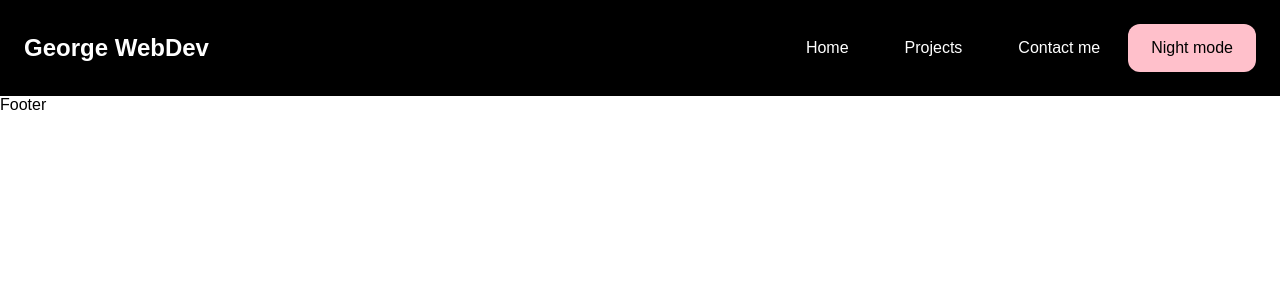
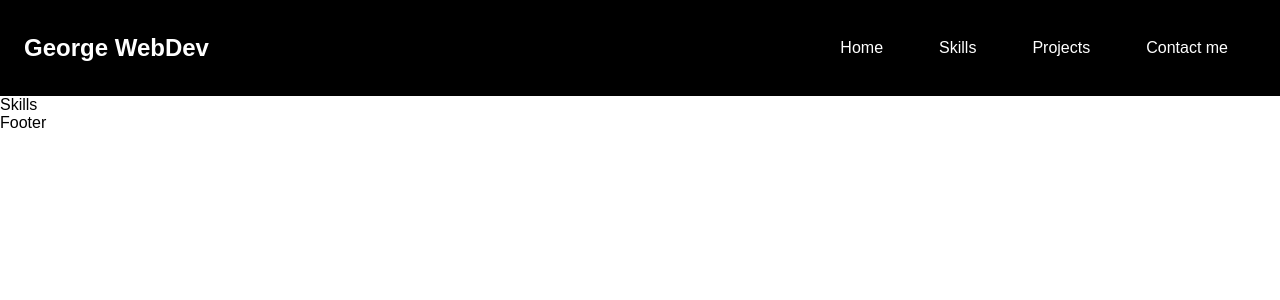
Before and after one commit to GeorgiPetrushev/my-portfolio, a React (Create React App) app: page /skills in a window 1280 px wide. Shown: the top 300 px of the page. Built offline with nearby package versions, Linux system fonts and the light colour scheme.

Commit message:
add skills page

```diff
--- a/src/App.js
+++ b/src/App.js
@@ -1,8 +1,9 @@
-import Header from "./components/Header.js";
-import Home from "./components/Home.js";
-import Projects from "./components/Projects.js";
-import ContactMe from "./components/ContactMe.js";
-import Footer from "./components/Footer.js";
+import Header from "./components/Header.jsx";
+import Home from "./components/Home.jsx";
+import Projects from "./components/Projects.jsx";
+import ContactMe from "./components/ContactMe.jsx";
+import Footer from "./components/Footer.jsx";
+import Skills  from "./components/Skills.jsx";
 import { BrowserRouter, Routes, Route } from "react-router-dom";
 
 function App() {
@@ -11,6 +12,7 @@ function App() {
       <Header />
       <Routes>
         <Route path="/" element={<Home />} />
+        <Route path="/skills" element={<Skills />} />
         <Route path="/projects" element={<Projects />} />
         <Route path="/contact" element={<ContactMe />} />
       </Routes>
--- a/src/components/Header.js
+++ b/src/components/Header.jsx
@@ -44,13 +44,15 @@ const Header = () => {
               <Link to="/" onClick={menuToggle}>Home</Link>
             </li>
             <li>
+              <Link to="/skills" onClick={menuToggle}>Skills</Link>
+            </li>
+            <li>
               <Link to="/projects" onClick={menuToggle}>Projects</Link>
             </li>
             <li>
               <Link to="/contact" onClick={menuToggle}>Contact me</Link>
             </li>
           </ul>
-          <button>Night mode</button>
 
         </nav>
 
--- /dev/null
+++ b/src/components/Skills.jsx
@@ -0,0 +1,10 @@
+import React from "react";
+
+const Skills = () => {
+  return (
+      <div>Skills</div>
+
+  );
+};
+
+export default Skills;
```
Also changed, not shown: src/components/ContactMe.jsx (renamed from src/components/ContactMe.js), src/components/Footer.jsx (renamed from src/components/Footer.js), src/components/Home.jsx (renamed from src/components/Home.js), src/components/Projects.jsx (renamed from src/components/Projects.js).
